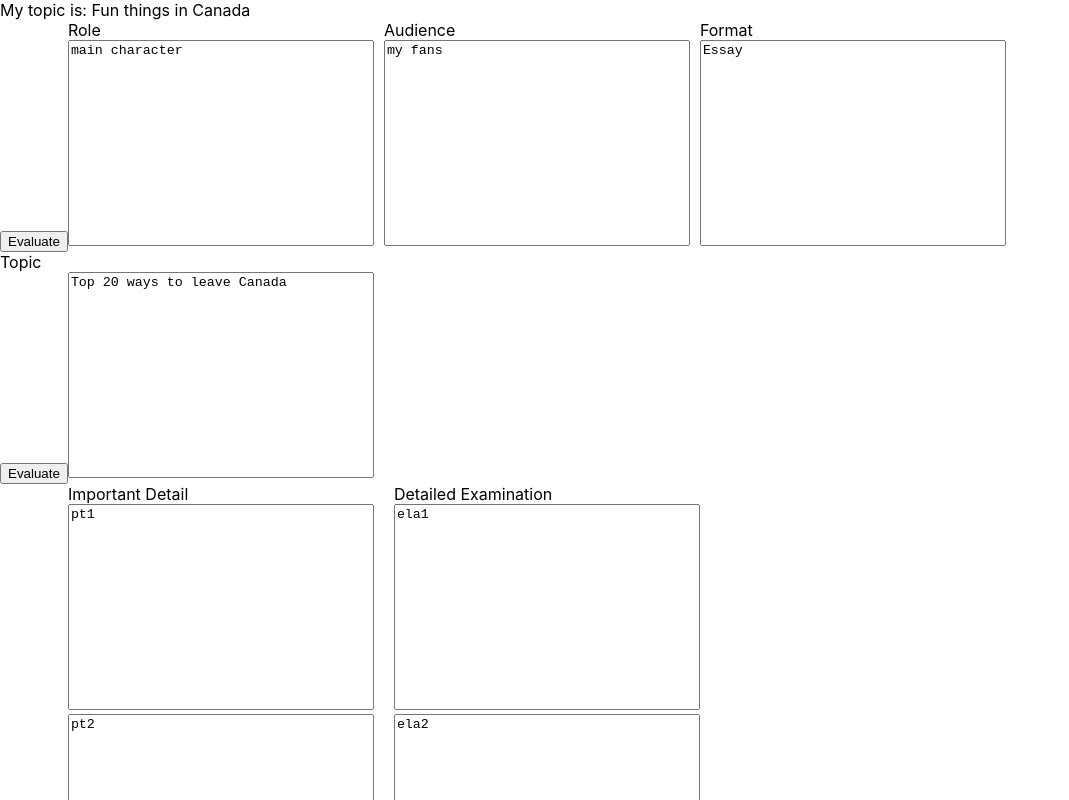
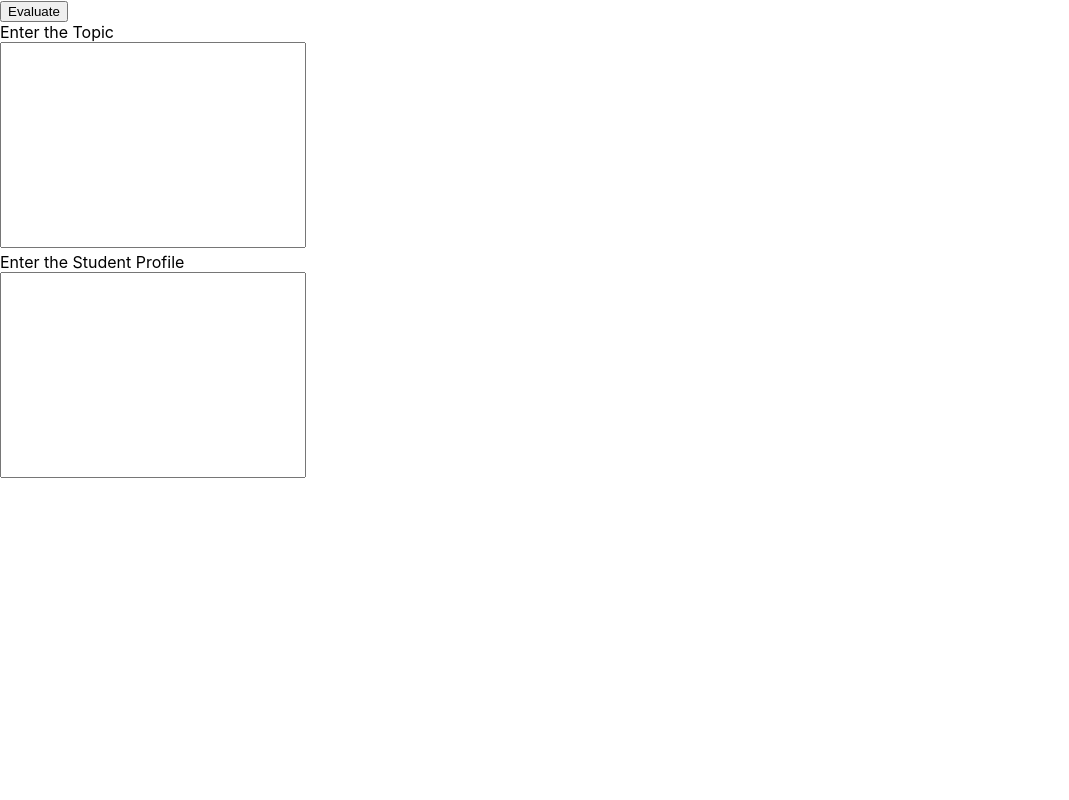
Before and after one commit to Phantom65536/GenAI-public, a React (Create React App) app in the folder frontend/my-app/: page / in a window 1280 px wide. Shown: the top 800 px of the page, without its empty margins (0-1069 px from the left). Built offline with nearby package versions, Linux system fonts and the light colour scheme; no server answers.

Commit message:
create page

```diff
--- a/frontend/my-app/src/App.js
+++ b/frontend/my-app/src/App.js
@@ -2,6 +2,7 @@ import './App.css';
 import FeedbackPage from './FeedbackPage';
 import StudentListPage from './StudentListPage';
 import InputWritingPage from './InputWritingPage';
+import CreatePage from './CreatePage';
 const mockData={
   RAF: ["main character", "my fans", "Essay"],
   Title: "Fun things in Canada",
@@ -12,7 +13,7 @@ const mockData={
 }
 const mockAssignmentList={names:["Peter","Mark","Tom","Jerry","Marie"],mockData}
 function App() {
-  const ele = <div>{/*<StudentListPage {...mockAssignmentList}/> <InputWritingPage {...mockData}/>*/<InputWritingPage {...mockData}/> }</div>;
+  const ele = <div>{/*<StudentListPage {...mockAssignmentList}/> <InputWritingPage {...mockData}/>*/<CreatePage {...mockData}/> }</div>;
   return (
     <>
       <div>
--- /dev/null
+++ b/frontend/my-app/src/CreatePage.js
@@ -0,0 +1,40 @@
+import { useEffect, useState } from 'react';
+import './Sections/InputBox.css';
+import InputBox from './Sections/InputBox.js';
+import Comment from './Sections/Comment.js';
+
+function CreatePage(props){
+  const [comment,setComment]=useState('')
+
+  function clickFunction(){/*send the value to backend, update the comment */
+  const object = new FormData()
+  object.append('topic',value1)
+  object.append('student_profile',value2)
+  console.log(object.get("topic"))
+  console.log(JSON.stringify(object))
+  console.log(process.env.REACT_APP_URL+"suggestion")
+  fetch(process.env.REACT_APP_URL+"suggestion",{
+    method:'POST',
+    body: object
+  }).then(response => response.json()).then(
+    result => {
+      console.log("message back!")
+      console.log(result);
+      setComment(result.feedback)
+    }).catch(error => {
+    // Handle any errors
+    console.error(error)
+  })
+  };
+  var value1=""
+  var value2=""
+  return (<>
+    <button onClick={clickFunction}>Evaluate</button>
+    <div>Enter the Topic</div>
+    <InputBox value={value1}/> {/*pass style here?*/}
+    <div>Enter the Student Profile</div>
+    <InputBox value={value2}/>
+    <Comment comment={comment}/>
+  </>)
+}
+export default CreatePage
```
